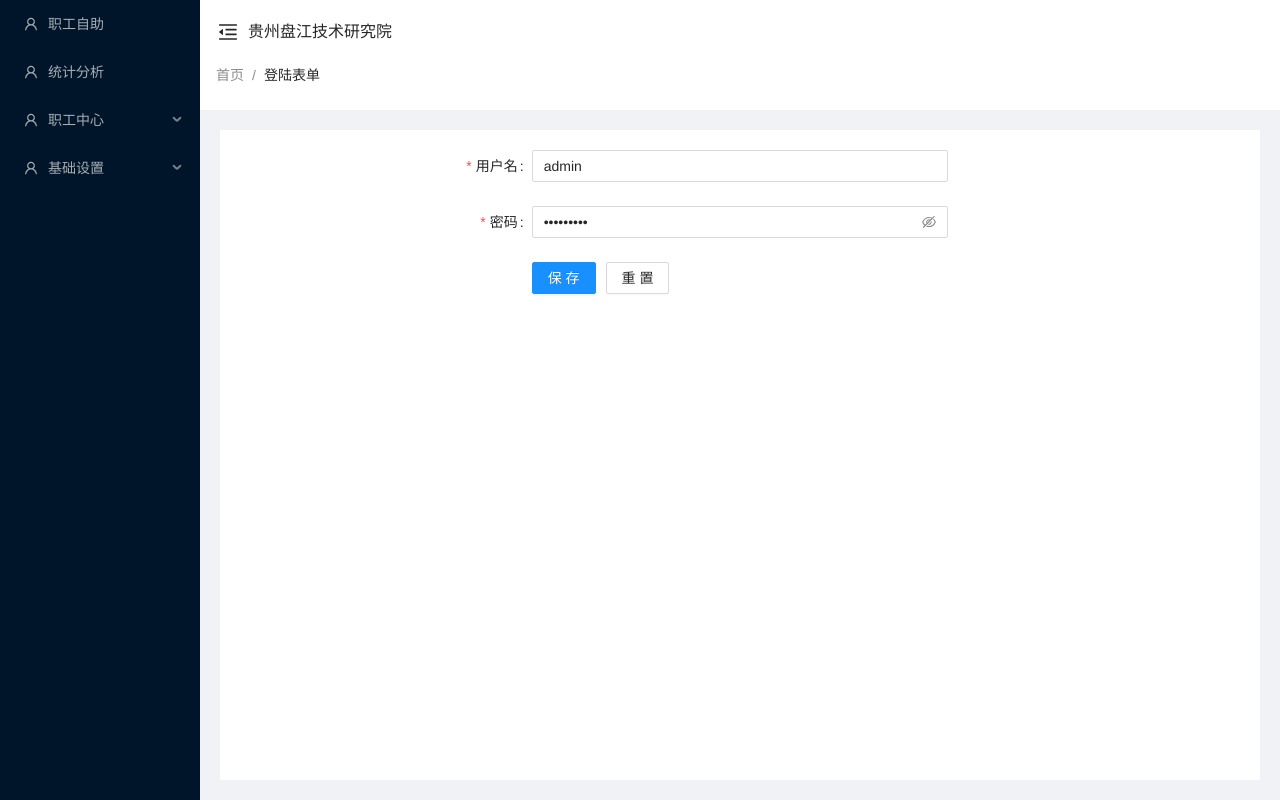
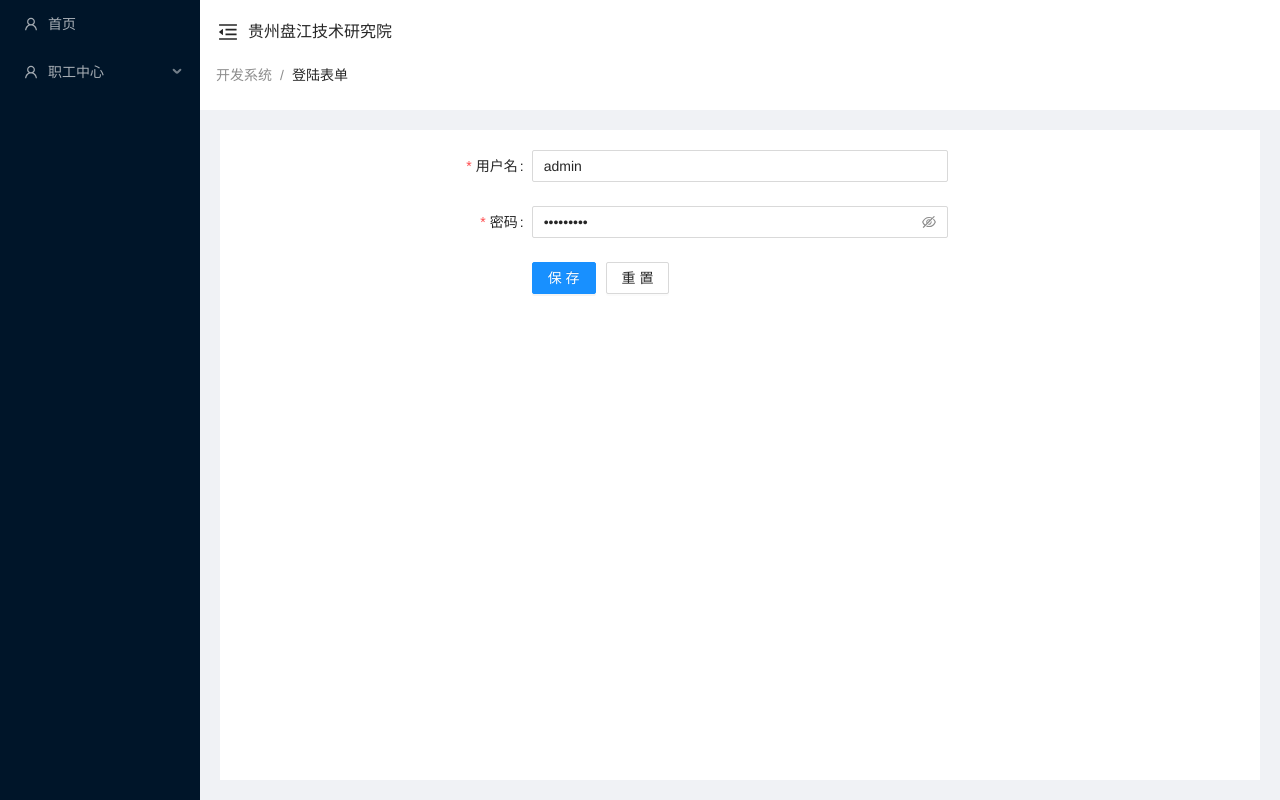
Before and after one commit to daniellan4039/seaseed, a Vue app: page /#/login in a window 1280 px wide. Built offline with nearby package versions, Linux system fonts and the light colour scheme.

Commit message:
feat: 路由和菜单协调

```diff
--- a/src/components/menu/CusMenu.js
+++ b/src/components/menu/CusMenu.js
@@ -1,6 +1,7 @@
 // eslint-disable-next-line no-unused-vars
 import {h, watch, reactive, resolveComponent} from "vue";
 import {UserOutlined} from "@ant-design/icons-vue";
+import {retrieveSubItemByKey} from "@/funcLib/arrayFunc";
 
 export default {
     name: 'CusMenu',
@@ -34,7 +35,10 @@ export default {
         /*
         用于控制是否永远只打开一个SubMenu
          */
-        openOne: Boolean
+        openOne: {
+            type: Boolean,
+            default: true
+        }
     },
     emits: ['change:select', 'update:selectedKeys'],
     components: {
@@ -158,7 +162,8 @@ export default {
          * @param arg
          */
         onSelect(arg) {
-            this.$emit('change:select', arg)
+            const sourceItem = retrieveSubItemByKey(this.dataSource.items, 'key', arg.key)
+            this.$emit('change:select',arg, sourceItem)
             this.$emit('update:selectedKeys', [arg.key])
         },
         findParentMenuItem(parentItem, itemKey, subItems) {
--- a/src/components/table/CusTableOperationBar.js
+++ b/src/components/table/CusTableOperationBar.js
@@ -92,7 +92,8 @@ export default {
         if (memery) {
             if(memery.columns) {
                 memery.columns.forEach(c => {
-                    c && (refColumns.find(i => i.dataIndex === c).checked = true)
+                    const matchedColumn = refColumns.find(i => i.dataIndex === c)
+                    c && matchedColumn && (matchedColumn.checked = true)
                 })
             }
             refDensity.value = memery.density ?? 'default'
--- a/src/funcLib/arrayFunc.js
+++ b/src/funcLib/arrayFunc.js
@@ -1,3 +1,20 @@
 export function exchangeEleFromArray(array, startIndex, direction) {
     array.splice(startIndex, 1, ...array.splice(startIndex+direction, 1, array[startIndex]))
 }
+
+export function retrieveSubItemByKey(array, keyName, keyValue){
+    let meetResult = {}
+    array.find(a => {
+        if (a[keyName] === keyValue) {
+            meetResult = a
+            return true
+        } else {
+            const result = a.children && retrieveSubItemByKey(a.children, keyName, keyValue)
+            if (result) {
+                meetResult = result
+                return true
+            }
+        }
+    })
+    return meetResult
+}
--- a/src/router/index.js
+++ b/src/router/index.js
@@ -4,6 +4,7 @@ import EmployeeInfo from "@/views/employee/EmployeeTable";
 import EmployeeForm from "@/views/employee/EmployeeForm";
 import EmployeeDetail from "@/views/employee/EmployeeDetail";
 import LoginForm from "@/views/user/LoginForm";
+import store from '@/store/index'
 
 /**
  * 因为要是用keep-alive，因此要缓存的组件不能使用函数式引入，应该使用import直接导入
@@ -16,23 +17,17 @@ const routes = [
         name: 'Home',
         component: DefaultLayout,
         meta: {
-            title: '首页'
+            title: '首页',
+            key: 'home'
         },
         children: [
-            {
-                path: '/login',
-                name: 'Login',
-                component: LoginForm,
-                meta: {
-                    title: '登陆表单'
-                }
-            },
             {
                 path: '/employee',
                 name: 'EmployeeTable',
                 component: EmployeeInfo,
                 meta: {
-                    title: '职工中心'
+                    title: '职工中心',
+                    key: 'employee'
                 }
             },
             {
@@ -40,14 +35,18 @@ const routes = [
                 name: 'EmployeeForm',
                 component: EmployeeForm,
                 meta: {
-                    title: '职工信息表单'
+                    title: '职工信息表单',
+                    key: 'employee_form'
                 }
             },
             {
                 path: '/employee/detail',
                 name: 'EmployeeDetail',
                 component: EmployeeDetail,
-                meta: {title: '职工详情'}
+                meta: {
+                    title: '职工详情',
+                    key: 'employee_detail'
+                }
             },
         ]
     },
@@ -56,9 +55,20 @@ const routes = [
         name: 'Development',
         component: DefaultLayout,
         meta: {
-            title: '开发系统'
+            title: '开发系统',
+            key: 'dev'
         },
-        children: []
+        children: [
+            {
+                path: '/login',
+                name: 'Login',
+                component: LoginForm,
+                meta: {
+                    title: '登陆表单',
+                    key: 'dev_login'
+                }
+            }
+        ]
     }
 ]
 
@@ -67,4 +77,8 @@ const router = createRouter({
     routes
 })
 
+router.beforeEach((to) => {
+    store.dispatch('setCurrentPath', to)
+})
+
 export default router
--- a/src/store/index.js
+++ b/src/store/index.js
@@ -4,10 +4,17 @@ import employeeStore from "@/store/employeeStore";
 
 export default createStore({
   state: {
+    currentPath: null
   },
   mutations: {
+    setCurrentPath(state, info){
+      state.currentPath = info
+    }
   },
   actions: {
+    setCurrentPath(context, info){
+      context.commit('setCurrentPath', info)
+    }
   },
   modules: {
     userStore,
--- a/src/views/layout/DefaultLayout.vue
+++ b/src/views/layout/DefaultLayout.vue
@@ -35,10 +35,10 @@
               <component :is="Component"></component>
             </keep-alive>
           </router-view>
-<!--          <router-view></router-view>-->
+          <!--          <router-view></router-view>-->
         </a-config-provider>
       </a-layout-content>
-<!--      <a-layout-footer>Footer</a-layout-footer>-->
+      <!--      <a-layout-footer>Footer</a-layout-footer>-->
     </a-layout>
   </a-layout>
 </template>
@@ -49,6 +49,8 @@ import {MenuFoldOutlined, MenuUnfoldOutlined, UserOutlined} from "@ant-design/ic
 import CusTabs from '@/components/menu/CusTabs'
 import {reactive, toRaw} from "vue";
 import zhCN from 'ant-design-vue/es/locale/zh_CN';
+import {mapState} from "vuex";
+import {retrieveSubItemByKey} from "@/funcLib/arrayFunc";
 
 const LAST_OPEN_TABS = 'HRMS_LAST_OPEN_TABS'
 const LAST_SELECTED_TAB = 'HRMS_LAST_SELECTED_MENU'
@@ -65,14 +67,10 @@ export default {
       menu: {
         items: [
           {
-            title: '职工自助',
+            title: '首页',
             type: 'menuItem',
-            key: 'nav01'
-          },
-          {
-            title: '统计分析',
-            type: 'menuItem',
-            key: 'nav02'
+            key: 'home',
+            path: '/'
           },
           {
             title: '职工中心',
@@ -82,29 +80,8 @@ export default {
               {
                 title: '职工信息',
                 type: 'menuItem',
-                key: 'nav04',
-              },
-              {
-                title: '职工家庭',
-                type: 'menuItem',
-                key: 'nav05',
-              },
-              {
-                title: '职工教育',
-                type: 'menuItem',
-                key: 'nav06',
-              }
-            ]
-          },
-          {
-            title: '基础设置',
-            type: 'subMenu',
-            key: 'nav07',
-            children: [
-              {
-                title: '基础数据',
-                type: 'menuItem',
-                key: 'nav08',
+                key: 'employee',
+                path: '/employee'
               }
             ]
           }
@@ -123,26 +100,41 @@ export default {
       },
       set(value) {
         this.menuSelectedKeys = [value]
+        const choosedMenu = retrieveSubItemByKey(this.menu.items, 'key', value)
+        this.$router.push({
+          path: choosedMenu.path
+        })
       }
     },
     matchedRoutes() {
       return this.$route.matched
-    }
+    },
+    ...mapState({
+      currentPath: state => state.currentPath
+    })
   },
   watch: {
     menuSelectedKeys(val) {
       this.saveScene(val?.[0])
+    },
+    currentPath(nv) {
+      const index = this.openTabs.findIndex(i => i.key === nv.meta.key)
+      if (index < 0) {
+        this.openTabs.push({
+          key: nv.meta.key,
+          title: nv.meta.title
+        })
+      }
     }
   },
   methods: {
-    onMenuItemSelect(arg) {
-      const {item, key} = arg
-      const index = this.openTabs.findIndex(i => i.key === key)
-      if (index < 0) {
-        this.openTabs.push({
-          key: key,
-          title: item.title
+    onMenuItemSelect(arg, sourceItem) {
+      if (sourceItem.path) {
+        this.$router.push({
+          path: sourceItem.path ?? '/'
         })
+      } else {
+        console.warn('HRMS: path not defined at this menu item!')
       }
     },
     toggleCollapsed() {
@@ -160,8 +152,10 @@ export default {
     saveScene(menuItemKey) {
       const rawOpenTabs = toRaw(this.openTabs)
       const rawCurrentTab = rawOpenTabs?.find(i => i.key === menuItemKey)
-      localStorage.setItem(LAST_OPEN_TABS, JSON.stringify(rawOpenTabs))
-      localStorage.setItem(LAST_SELECTED_TAB, JSON.stringify(rawCurrentTab))
+      if (rawOpenTabs && rawCurrentTab) {
+        localStorage.setItem(LAST_OPEN_TABS, JSON.stringify(rawOpenTabs))
+        localStorage.setItem(LAST_SELECTED_TAB, JSON.stringify(rawCurrentTab))
+      }
     },
     loadLastScene() {
       this.loadLastTabs()
```
Also changed, not shown: 1 other file (tests, documents, lock files or other folders).
